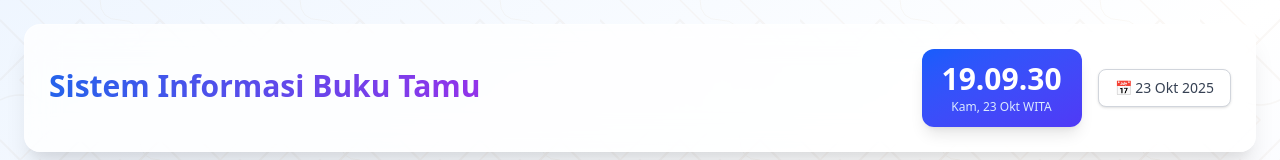
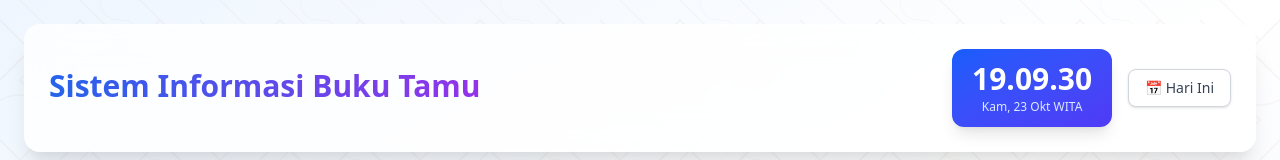
Before and after one commit to adeetz/bukutamu, a Next.js app: page /display in a window 1280 px wide. Shown: the top 160 px of the page. Built offline with nearby package versions, Linux system fonts and the light colour scheme; no server answers; the database is empty.

Commit message:
Replace date display with user-friendly relative labels (Hari Ini, Kemarin, X Hari/Minggu/Bulan Lalu)
Co-authored-by: factory-droid[bot] <138933559+factory-droid[bot]@users.noreply.github.com>

```diff
--- a/app/display/page.tsx
+++ b/app/display/page.tsx
@@ -89,6 +89,23 @@ export default function TVDisplayPage() {
     });
   };
 
+  const getDateLabel = (dateStr: string) => {
+    const selected = new Date(dateStr);
+    const today = new Date();
+    today.setHours(0, 0, 0, 0);
+    selected.setHours(0, 0, 0, 0);
+
+    const diffTime = today.getTime() - selected.getTime();
+    const diffDays = Math.floor(diffTime / (1000 * 60 * 60 * 24));
+
+    if (diffDays === 0) return '📅 Hari Ini';
+    if (diffDays === 1) return '⏮️ Kemarin';
+    if (diffDays <= 7) return `📆 ${diffDays} Hari Lalu`;
+    if (diffDays <= 30) return `📆 ${Math.floor(diffDays / 7)} Minggu Lalu`;
+    if (diffDays <= 365) return `📆 ${Math.floor(diffDays / 30)} Bulan Lalu`;
+    return `📆 ${new Date(dateStr).toLocaleDateString('id-ID', { day: 'numeric', month: 'short', year: 'numeric' })}`;
+  };
+
   return (
     <div className="min-h-screen bg-gradient-to-br from-blue-50 via-white to-indigo-50 p-6 relative">
       {/* Sasirangan Background Pattern */}
@@ -159,11 +176,7 @@ export default function TVDisplayPage() {
                 onClick={() => setShowDatePicker(!showDatePicker)}
                 className="px-4 py-2 bg-white border border-gray-300 rounded-lg hover:bg-gray-50 transition-all flex items-center gap-2 text-sm font-medium text-gray-700 shadow-sm"
               >
-                📅 {new Date(selectedDate).toLocaleDateString('id-ID', {
-                  day: 'numeric',
-                  month: 'short',
-                  year: 'numeric',
-                })}
+                {getDateLabel(selectedDate)}
               </button>
               {showDatePicker && (
                 <div className="absolute right-0 top-full mt-2 bg-white rounded-lg shadow-xl border border-gray-200 p-3 z-50 min-w-[200px]">
@@ -253,15 +266,7 @@ export default function TVDisplayPage() {
             <div className="flex items-center justify-between mb-4">
               <div>
                 <h2 className="text-2xl font-bold text-gray-800 mb-1">
-                  ✅ Tamu Terdaftar {
-                    selectedDate === new Date().toISOString().split('T')[0]
-                      ? 'Hari Ini'
-                      : new Date(selectedDate).toLocaleDateString('id-ID', {
-                          day: 'numeric',
-                          month: 'long',
-                          year: 'numeric',
-                        })
-                  }
+                  ✅ Tamu Terdaftar {getDateLabel(selectedDate).replace(/📅|⏮️|📆/g, '').trim()}
                 </h2>
                 <p className="text-sm text-gray-500">
                   📅 {new Date(selectedDate).toLocaleDateString('id-ID', {
@@ -369,10 +374,7 @@ export default function TVDisplayPage() {
                       Total tamu: <span className="font-bold text-blue-600">{guests.length}</span>
                     </span>
                     <span className="px-2 py-1 bg-blue-100 text-blue-700 text-xs font-semibold rounded-full">
-                      📅 {selectedDate === new Date().toISOString().split('T')[0] ? 'Hari Ini' : new Date(selectedDate).toLocaleDateString('id-ID', {
-                        day: 'numeric',
-                        month: 'short',
-                      })}
+                      {getDateLabel(selectedDate)}
                     </span>
                   </div>
                   <span className="text-gray-400 text-xs">
```
